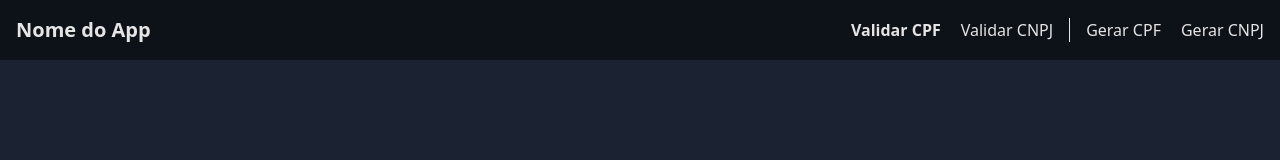
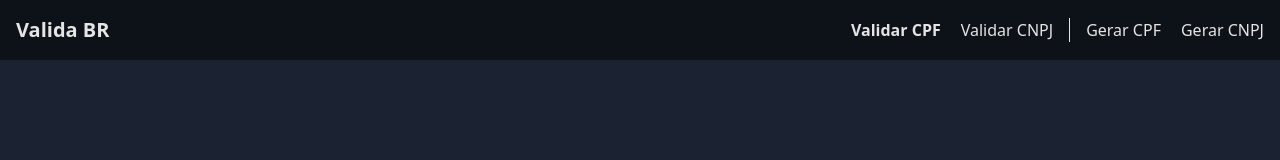
Before and after one commit to viniciussidrim/ValidadorDocumentoBr, a React (Vite) app in the folder FrontEnd/: page / in a window 1280 px wide. Shown: the top 160 px of the page. Built offline with nearby package versions, Linux system fonts and the light colour scheme.

Commit message:
Colocado nome generico

```diff
--- a/FrontEnd/src/components/NavBar/NavBar.jsx
+++ b/FrontEnd/src/components/NavBar/NavBar.jsx
@@ -14,7 +14,7 @@ const NavBar = ({page, func}) =>{
       <div className=" flex justify-between items-center">
         {/* Logo or brand */}
         <button onClick={()=>{func(1)}} className="font-bold  text-xl select-none min-w-fit">
-            Nome do App
+            Valida BR
         </button>
 
         {/* Navigation buttons */}
```
